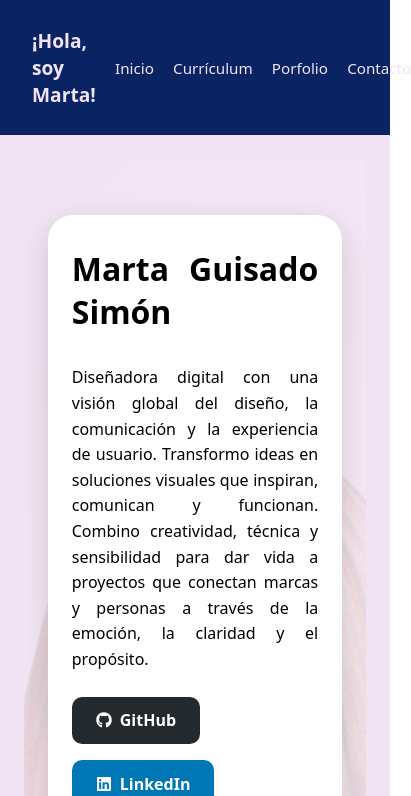
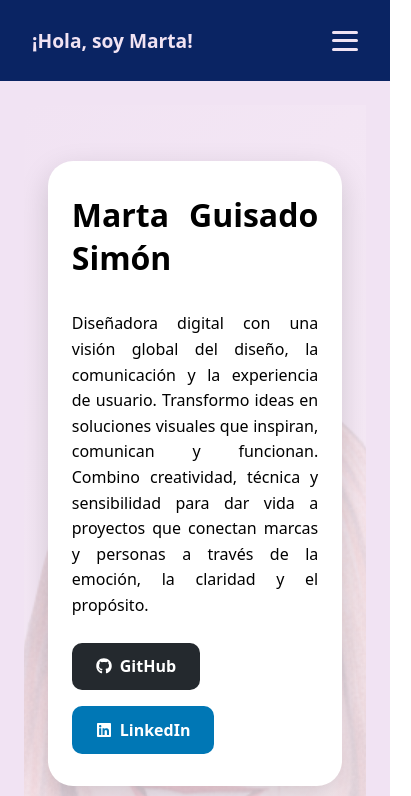
Before and after one commit to MartaGuisado/porfolio-react, a React (Vite) app in the folder proyecto/: page / in a window 390 px wide. Shown: the top 796 px of the page, 411 px wide, since content can reach past the window. Built offline with nearby package versions, Linux system fonts and the light colour scheme.

Commit message:
Menú hamburguesa

```diff
--- a/proyecto/src/components/Header.css
+++ b/proyecto/src/components/Header.css
@@ -27,3 +27,79 @@
 .nav a:hover {
   color: #97d8c4;              /* verde menta */
 }
+
+/* ======== Menú hamburguesa ======== */
+.hamburger {
+  display: none;
+  flex-direction: column;
+  justify-content: space-between;
+  width: 26px;
+  height: 20px;
+  background: none;
+  border: none;
+  cursor: pointer;
+  z-index: 1001; /* por encima del nav */
+}
+
+.bar {
+  height: 3px;
+  width: 100%;
+  background-color: #f1e3f3;
+  border-radius: 2px;
+  transition: all 0.3s ease;
+}
+
+/* Animación al abrir */
+.hamburger.active .bar:nth-child(1) {
+  transform: rotate(45deg) translateY(8px);
+}
+.hamburger.active .bar:nth-child(2) {
+  opacity: 0;
+}
+.hamburger.active .bar:nth-child(3) {
+  transform: rotate(-45deg) translateY(-8px);
+}
+
+/* ======== Responsive ======== */
+@media (max-width: 768px) {
+  .hamburger {
+    display: flex;
+  }
+
+  .nav {
+    position: absolute;
+    top: 70px;
+    right: 0;
+    width: 100%;
+    background-color: #0a2463;
+    flex-direction: column;
+    align-items: center;
+    justify-content: center;
+    gap: 1.5em;
+    padding: 1.5em 0;
+    display: none;
+    transition: all 0.3s ease;
+    box-shadow: 0 5px 15px rgba(0, 0, 0, 0.3);
+  }
+
+  .nav.active {
+    display: flex;
+    animation: slideDown 0.3s ease forwards;
+  }
+
+  .nav a {
+    font-size: 1.1rem;
+    color: #f1e3f3;
+  }
+
+  @keyframes slideDown {
+    from {
+      opacity: 0;
+      transform: translateY(-10px);
+    }
+    to {
+      opacity: 1;
+      transform: translateY(0);
+    }
+  }
+}
--- a/proyecto/src/components/Header.jsx
+++ b/proyecto/src/components/Header.jsx
@@ -1,17 +1,39 @@
-import React from "react";
+import React, { useState } from "react";
 import { Link } from "react-router-dom";
 import "./Header.css";
-import Contacto from "../pages/Contacto";
 
 function Header() {
+  const [menuAbierto, setMenuAbierto] = useState(false);
+
+  const toggleMenu = () => {
+    setMenuAbierto(!menuAbierto);
+  };
+
+  const cerrarMenu = () => {
+    setMenuAbierto(false);
+  };
+
   return (
     <header className="header">
       <h1 className="logo">¡Hola, soy Marta!</h1>
-      <nav className="nav">
-        <Link to="/">Inicio</Link>
-        <Link to="/curriculum">Currículum</Link>
-        <Link to="/porfolio">Porfolio</Link>
-        <Link to="/contacto">Contacto</Link>
+
+      {/* Botón hamburguesa */}
+      <button
+        className={`hamburger ${menuAbierto ? "active" : ""}`}
+        onClick={toggleMenu}
+        aria-label="Abrir menú"
+      >
+        <span className="bar"></span>
+        <span className="bar"></span>
+        <span className="bar"></span>
+      </button>
+
+      {/* Navegación */}
+      <nav className={`nav ${menuAbierto ? "active" : ""}`}>
+        <Link to="/" onClick={cerrarMenu}>Inicio</Link>
+        <Link to="/curriculum" onClick={cerrarMenu}>Currículum</Link>
+        <Link to="/porfolio" onClick={cerrarMenu}>Porfolio</Link>
+        <Link to="/contacto" onClick={cerrarMenu}>Contacto</Link>
       </nav>
     </header>
   );
```
